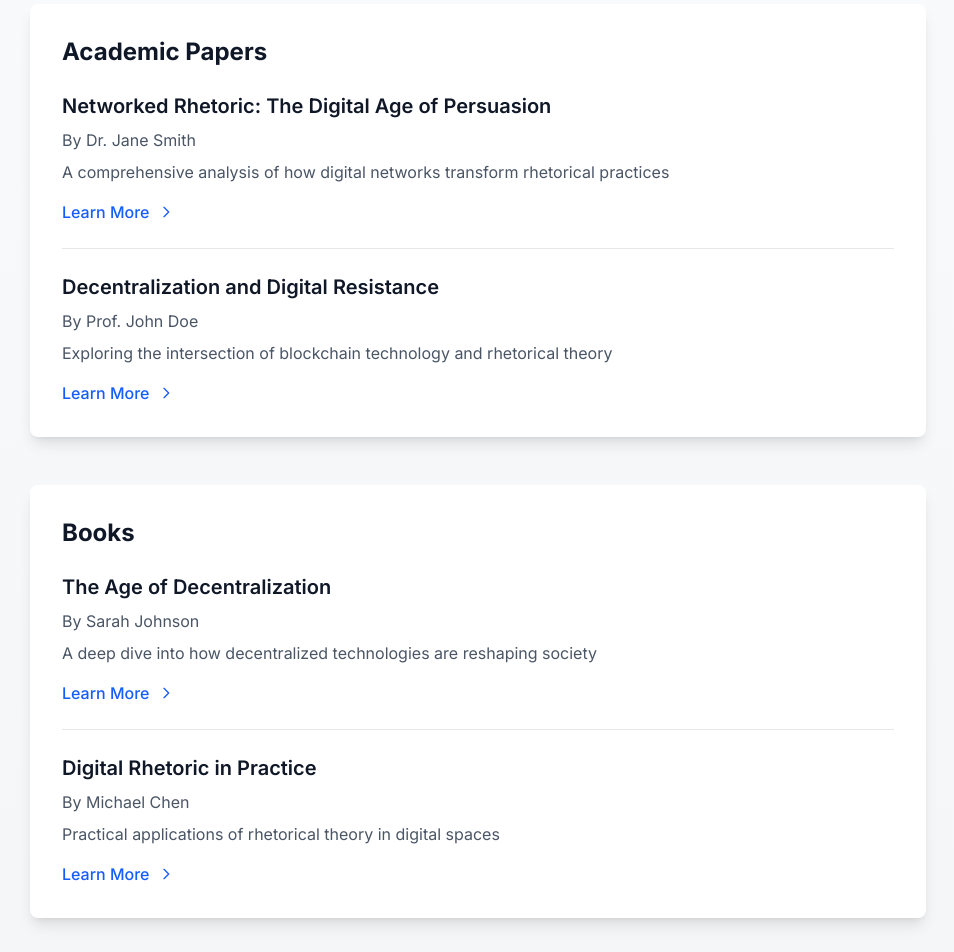
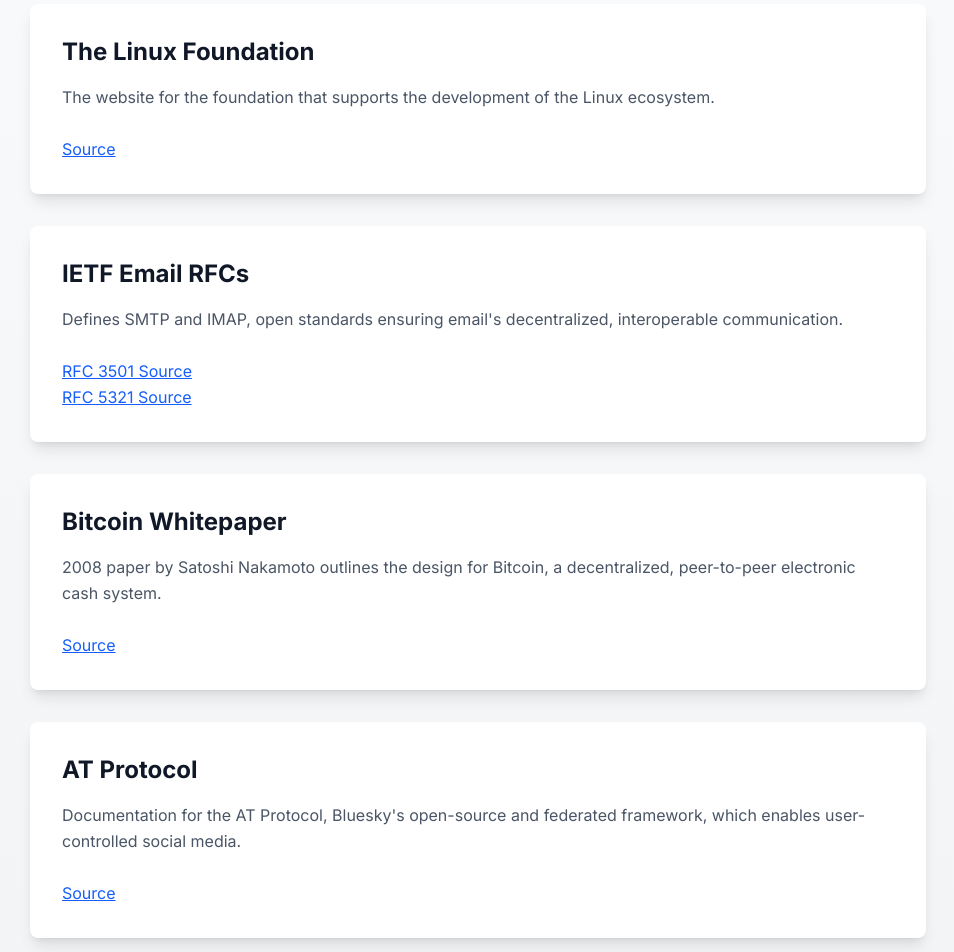
Before and after one commit to yoruowl/multimodal-project, a Next.js app: page /resources in a window 1280 px wide. Shown: the part 240-1192 px from the top of the page, without its empty margins (162-1116 px from the left). Built offline with nearby package versions, Linux system fonts and the light colour scheme.

Commit message:
final commit?

```diff
--- a/src/app/examples/page.tsx
+++ b/src/app/examples/page.tsx
@@ -17,8 +17,6 @@
 
   return (
     <main className="min-h-screen pt-16 bg-white">
-      {/* Plain white background, no moving dots */}
-
       <section className="py-20 px-4">
         <div className="max-w-4xl mx-auto">
           <FadeInSection>
--- a/src/app/resources/page.tsx
+++ b/src/app/resources/page.tsx
@@ -1,57 +1,4 @@
 export default function Resources() {
-  const resources = [
-    {
-      category: "Academic Papers",
-      items: [
-        {
-          title: "Networked Rhetoric: The Digital Age of Persuasion",
-          author: "Dr. Jane Smith",
-          link: "#",
-          description: "A comprehensive analysis of how digital networks transform rhetorical practices"
-        },
-        {
-          title: "Decentralization and Digital Resistance",
-          author: "Prof. John Doe",
-          link: "#",
-          description: "Exploring the intersection of blockchain technology and rhetorical theory"
-        }
-      ]
-    },
-    {
-      category: "Books",
-      items: [
-        {
-          title: "The Age of Decentralization",
-          author: "Sarah Johnson",
-          link: "#",
-          description: "A deep dive into how decentralized technologies are reshaping society"
-        },
-        {
-          title: "Digital Rhetoric in Practice",
-          author: "Michael Chen",
-          link: "#",
-          description: "Practical applications of rhetorical theory in digital spaces"
-        }
-      ]
-    },
-    {
-      category: "Online Resources",
-      items: [
-        {
-          title: "Decentralized Web Foundation",
-          author: "Various Contributors",
-          link: "#",
-          description: "Resources for understanding and building decentralized technologies"
-        },
-        {
-          title: "Digital Rhetoric Network",
-          author: "Academic Community",
-          link: "#",
-          description: "A community-driven platform for digital rhetoric research"
-        }
-      ]
-    }
-  ]
 
   return (
     <main className="min-h-screen bg-gradient-to-b from-gray-50 to-gray-100">
@@ -65,52 +12,68 @@
               Academic and practical resources for further study
             </p>
           </div>
+          <div className="grid gap-8">
+            <div className="card">
+              <h2 className="card-title">
+                The Linux Foundation
+              </h2>
+              <p className="card-content">
+                The website for the foundation that supports the development of the Linux ecosystem.
+                <br></br>
+                <br></br>
+                <a href="https://www.linuxfoundation.org/" target="_blank" rel="noopener noreferrer" className="text-blue-600 hover:text-blue-800 underline">
+                  Source
+                </a>
+              </p>
 
-          <div className="space-y-12">
-            {resources.map((category, index) => (
-              <div key={index} className="bg-white rounded-lg shadow-lg p-8">
-                <h2 className="text-2xl font-bold text-gray-900 mb-6">
-                  {category.category}
-                </h2>
-                <div className="space-y-6">
-                  {category.items.map((item, itemIndex) => (
-                    <div
-                      key={itemIndex}
-                      className="border-b border-gray-200 last:border-0 pb-6 last:pb-0"
-                    >
-                      <h3 className="text-xl font-semibold text-gray-900 mb-2">
-                        {item.title}
-                      </h3>
-                      <p className="text-gray-600 mb-2">
-                        By {item.author}
-                      </p>
-                      <p className="text-gray-600 mb-4">
-                        {item.description}
-                      </p>
-                      <a
-                        href={item.link}
-                        className="text-blue-600 hover:text-blue-800 font-medium inline-flex items-center"
-                      >
-                        Learn More
-                        <svg
-                          className="w-4 h-4 ml-2"
-                          fill="none"
-                          stroke="currentColor"
-                          viewBox="0 0 24 24"
-                        >
-                          <path
-                            strokeLinecap="round"
-                            strokeLinejoin="round"
-                            strokeWidth={2}
-                            d="M9 5l7 7-7 7"
-                          />
-                        </svg>
-                      </a>
-                    </div>
-                  ))}
-                </div>
-              </div>
-            ))}
+
+            </div>
+            <div className="card">
+              <h2 className="card-title">
+                IETF Email RFCs
+              </h2>
+              <p className="card-content">
+                Defines SMTP and IMAP, open standards ensuring email's decentralized, interoperable communication.
+                <br></br>
+                <br></br>
+                <a href="https://www.rfc-editor.org/info/rfc3501" target="_blank" rel="noopener noreferrer" className="text-blue-600 hover:text-blue-800 underline">
+                  RFC 3501 Source
+                </a>
+                <br></br>
+                <a href="https://www.rfc-editor.org/info/rfc5321" target="_blank" rel="noopener noreferrer" className="text-blue-600 hover:text-blue-800 underline">
+                  RFC 5321 Source
+                </a>
+              </p>
+            </div>
+
+
+            <div className="card">
+              <h2 className="card-title">
+                Bitcoin Whitepaper
+              </h2>
+              <p className="card-content">
+                2008 paper by Satoshi Nakamoto outlines the design for Bitcoin, a decentralized, peer-to-peer electronic cash system.
+                <br></br>
+                <br></br>
+                <a href="https://bitcoin.org/bitcoin.pdf" target="_blank" rel="noopener noreferrer" className="text-blue-600 hover:text-blue-800 underline">
+                  Source
+                </a>
+              </p>
+            </div>
+
+            <div className="card">
+              <h2 className="card-title">
+                AT Protocol
+              </h2>
+              <p className="card-content">
+                Documentation for the AT Protocol, Bluesky's open-source and federated framework, which enables user-controlled social media.
+                <br></br>
+                <br></br>
+                <a href="https://atproto.com/" target="_blank" rel="noopener noreferrer" className="text-blue-600 hover:text-blue-800 underline">
+                  Source
+                </a>
+              </p>
+            </div>
           </div>
         </div>
       </section>
```
